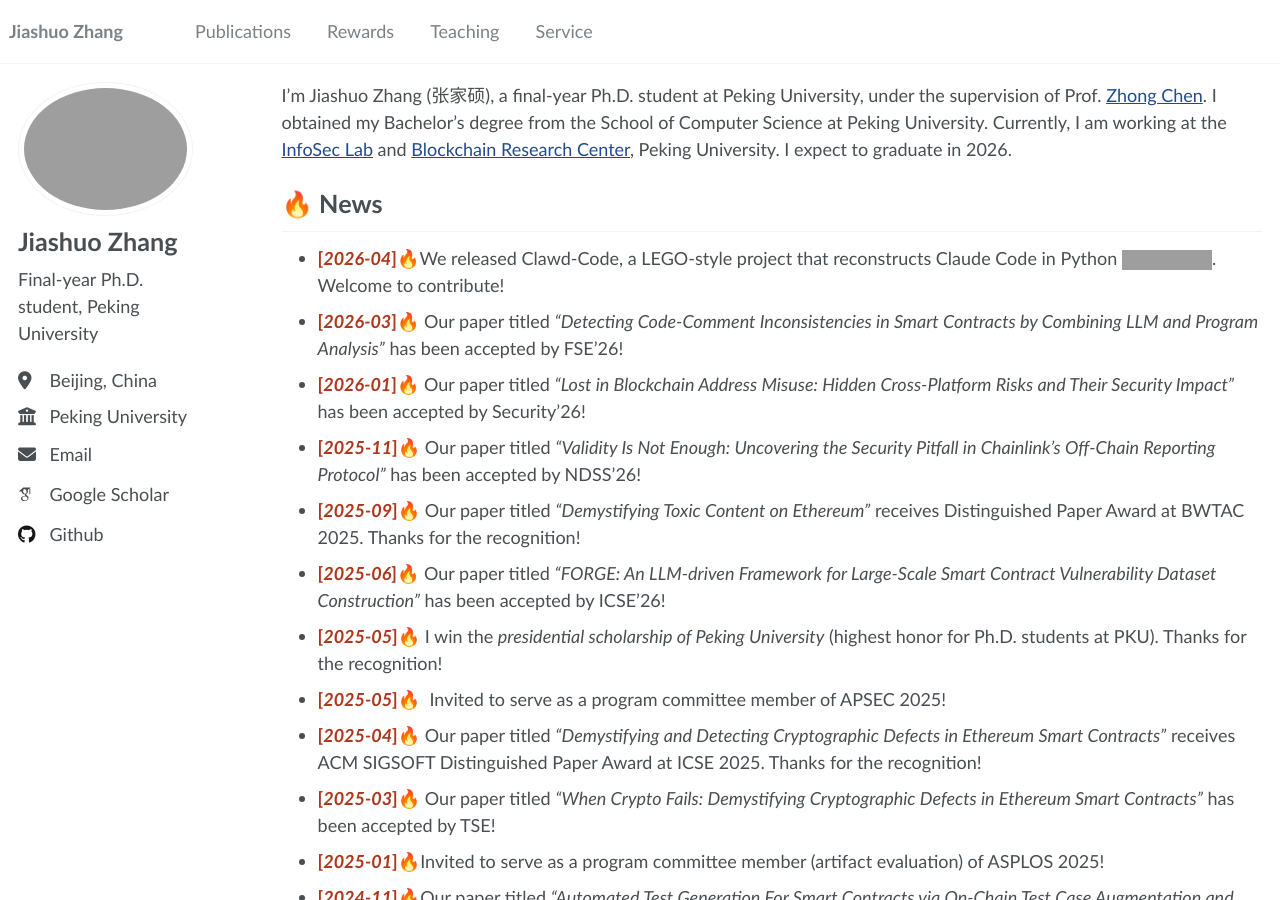
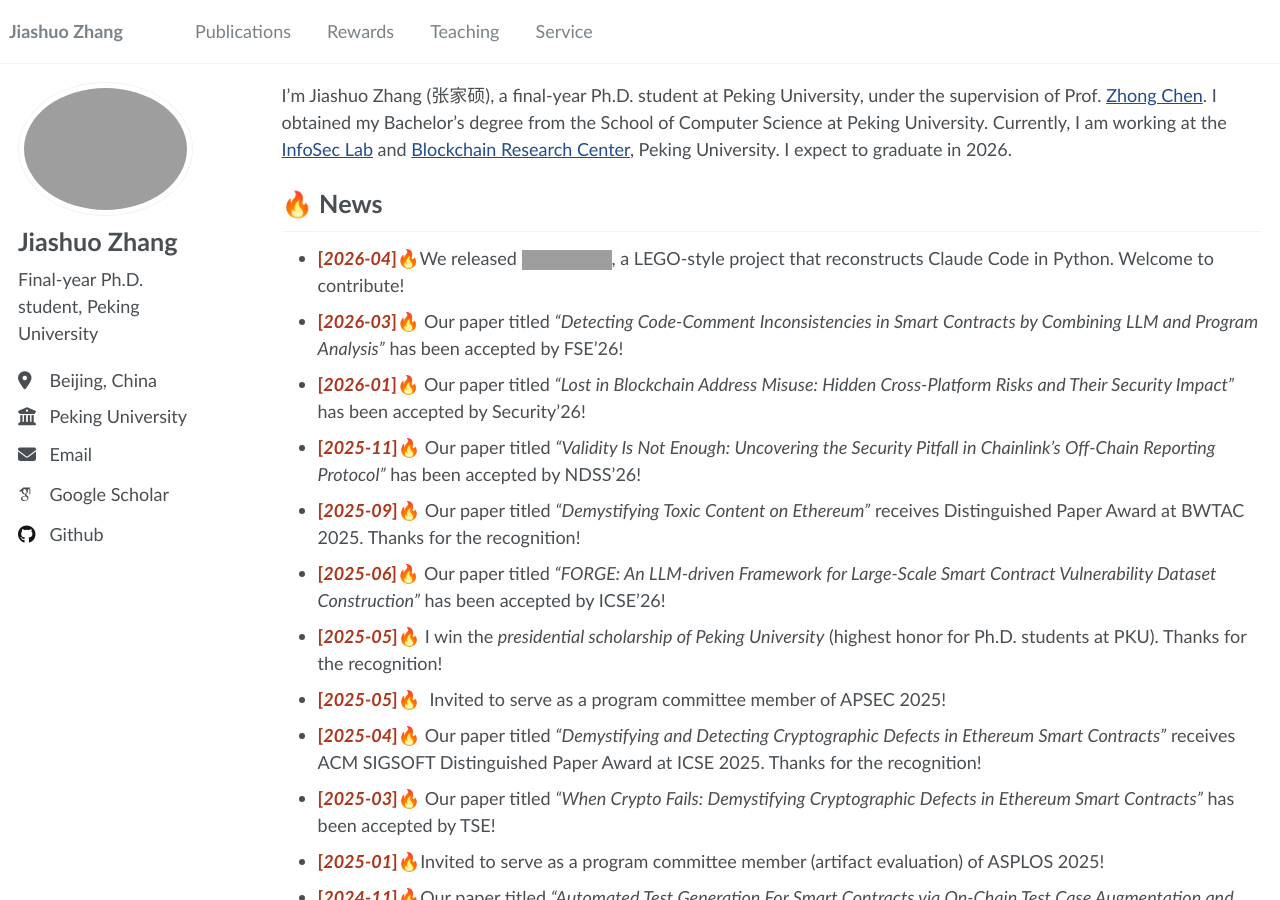
Before and after one commit to zhangjiashuo-cs/zhangjiashuo-cs.github.io, a Jekyll site: the page built from _pages/about.md, in a window 1280 px wide and 900 px high. Built offline with Jekyll 4.4.1, drawn with Linux system fonts in a browser that asks for light colours; some web fonts are replaced; grey boxes are pictures that could not be loaded.

Commit message:
Update about.md

```diff
--- a/_pages/about.md
+++ b/_pages/about.md
@@ -15,7 +15,7 @@ I’m Jiashuo Zhang (张家硕), a final-year Ph.D. student at Peking University
 
 # 🔥 News
 
-* <span style="color:#AD371C">**[*2026-04*]**</span>🔥We released Clawd-Code, a LEGO-style project that reconstructs Claude Code in Python [![img](https://img.shields.io/github/stars/GPT-AGI/Clawd-Code?style=flat-square&logo=github&label=Clawd-Code)](https://github.com/GPT-AGI/Clawd-Code). Welcome to contribute!
+* <span style="color:#AD371C">**[*2026-04*]**</span>🔥We released [![img](https://img.shields.io/github/stars/GPT-AGI/Clawd-Code?style=flat-square&logo=github&label=Clawd-Code)](https://github.com/GPT-AGI/Clawd-Code), a LEGO-style project that reconstructs Claude Code in Python. Welcome to contribute!
 * <span style="color:#AD371C">**[*2026-03*]**</span>🔥&nbsp;Our paper titled *"Detecting Code-Comment Inconsistencies in Smart Contracts by Combining LLM and Program Analysis"* has been accepted by FSE'26!
 * <span style="color:#AD371C">**[*2026-01*]**</span>🔥&nbsp;Our paper titled *"Lost in Blockchain Address Misuse: Hidden Cross-Platform Risks and Their Security Impact"* has been accepted by Security'26!
 * <span style="color:#AD371C">**[*2025-11*]**</span>🔥&nbsp;Our paper titled *"Validity Is Not Enough: Uncovering the Security Pitfall in Chainlink's Off-Chain Reporting Protocol"* has been accepted by NDSS'26!
```
